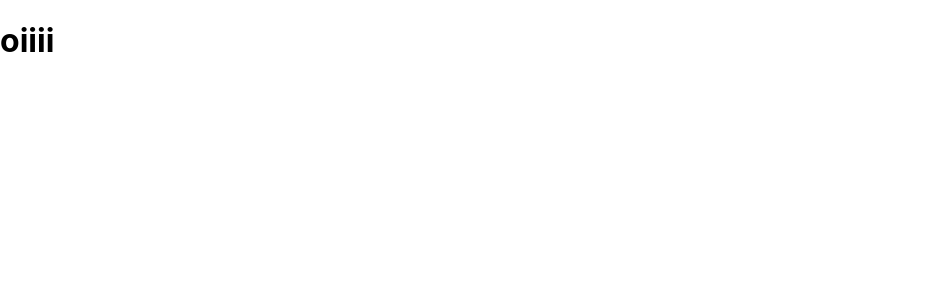
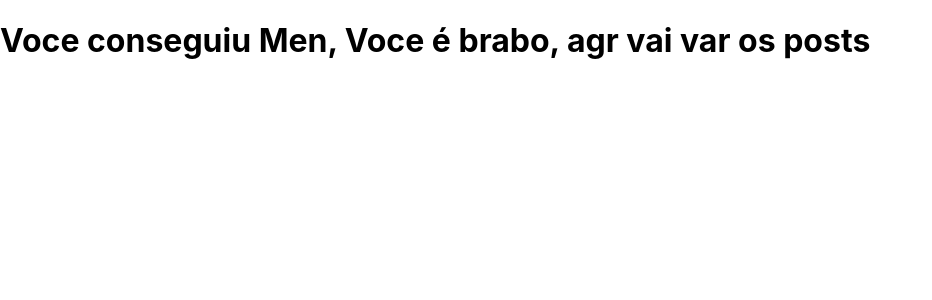
Before and after one commit to marchettomarcelo/Cms-client, a Next.js app: page /posts in a window 1280 px wide. Shown: the top 300 px of the page, without its empty margins (0-932 px from the left). Built offline with nearby package versions, Linux system fonts and the light colour scheme.

Commit message:
first try SSG

```diff
--- a/pages/posts/[titulo].tsx
+++ b/pages/posts/[titulo].tsx
@@ -9,7 +9,7 @@ interface Post{
 
 export const getStaticPaths = async () => {
 
-    const requestDada = await axios.get("http://localhost:3001/post")
+    const requestDada = await axios.get("https://cms-ts-test-um.herokuapp.com/post")
     const createPaths = requestDada.data
 
     const paths = createPaths.map((post:Post) => {
@@ -25,7 +25,7 @@ export const getStaticPaths = async () => {
   export const getStaticProps = async ({ params: { titulo }}: any) => {
 
 
-    const {data} = await axios.get("http://localhost:3001/onepost",
+    const {data} = await axios.get("https://cms-ts-test-um.herokuapp.com/onepost",
         { params: { titulo } }
     )
 
--- a/pages/posts/index.tsx
+++ b/pages/posts/index.tsx
@@ -1,5 +1,5 @@
 function Mpp() {
-    return <h1>oiiii</h1>;
+    return <h1>Voce conseguiu Men, Voce é brabo, agr vai var os posts</h1>;
   }
 
   export default Mpp;
```
